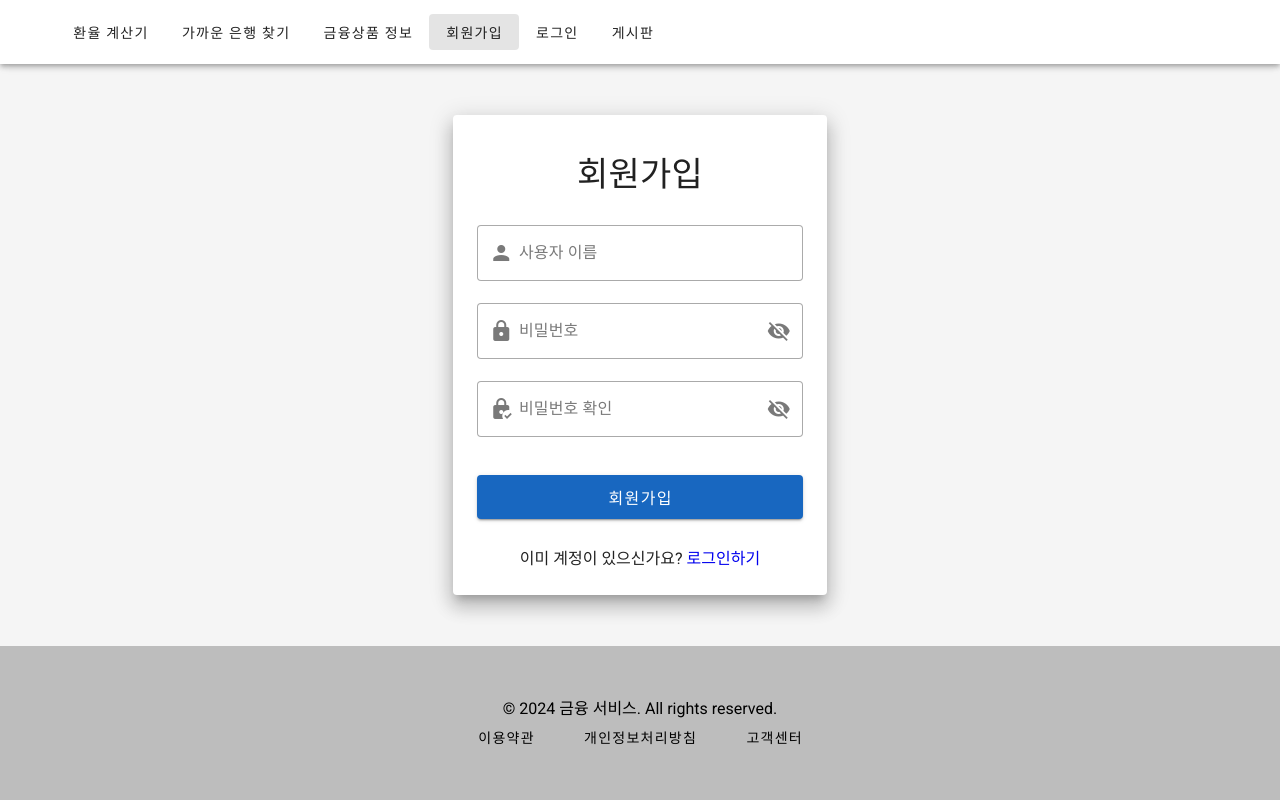
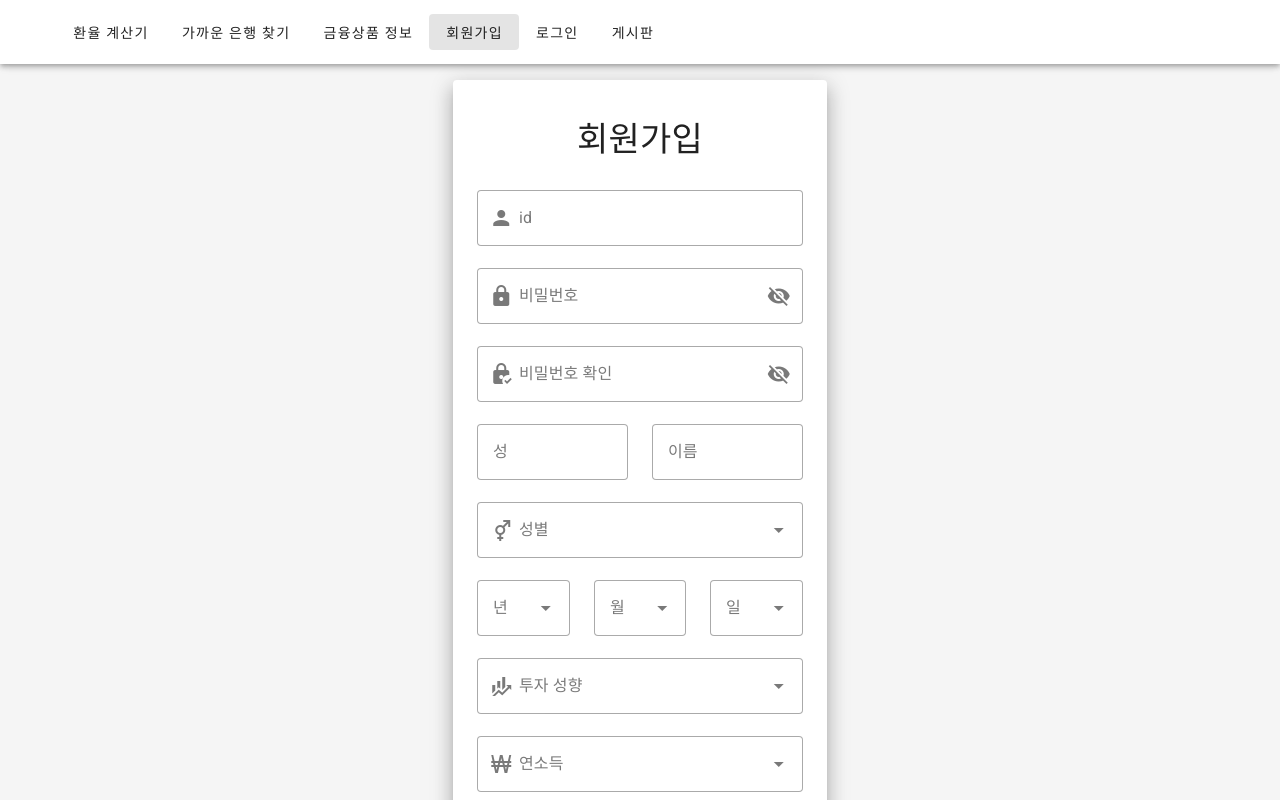
Before and after one commit to Meista765/ssafy-projects, a Vue app in the folder final-pjt-front/: page /signup in a window 1280 px wide. Shown: the top 800 px of the page. Built offline with nearby package versions, Linux system fonts and the light colour scheme; no server answers.

Commit message:
:sparkles: 변경 된 유저 모델에 따른 회원가입 폼 변경 완료

```diff
--- a/final-pjt-front/src/views/Auth/SignUpView.vue
+++ b/final-pjt-front/src/views/Auth/SignUpView.vue
@@ -10,11 +10,11 @@
           <v-form @submit.prevent="signUp">
             <v-text-field
               v-model="username"
-              label="사용자 이름"
+              label="id"
               prepend-inner-icon="mdi-account"
               variant="outlined"
               required
-              :rules="[v => !!v || '사용자 이름을 입력해주세요']"
+              :rules="[v => !!v || 'id 입력해주세요']"
             ></v-text-field>
 
             <v-text-field
@@ -44,6 +44,115 @@
               @click:append-inner="showPassword2 = !showPassword2"
             ></v-text-field>
 
+            <v-row>
+              <v-col col="6">
+                <v-text-field
+                v-model="last_name"
+                label="성"
+                prepend-inner-icon=""
+                variant="outlined"
+                required
+                :rules="[ v=> !!v || '성을 입력해주세요']"
+                ></v-text-field>
+              </v-col>
+              <v-col col="6">
+                <v-text-field
+                  v-model="first_name"
+                  label="이름"
+                  prepend-inner-icon=""
+                  variant="outlined"
+                  required
+                  :rules="[ v=> !!v || '이름을 입력해주세요']"
+                ></v-text-field>
+              </v-col>
+            </v-row>
+
+            <v-select
+              v-model="gender"
+              :items="genderOptions"
+              item-title="text"
+              item-value="value"
+              label="성별"
+              prepend-inner-icon="mdi-gender-male-female"
+              variant="outlined"
+              required
+              :rules="[v => !!v || '성별을 선택해주세요']"
+            ></v-select>
+
+            <v-row>
+              <v-col cols="4">
+                <v-select
+                  v-model="birthYear"
+                  :items="yearOptions"
+                  label="년"
+                  variant="outlined"
+                  required
+                  :rules="[v => !!v || '년도를 선택해주세요']"
+                ></v-select>
+              </v-col>
+              <v-col cols="4">
+                <v-select
+                  v-model="birthMonth"
+                  :items="monthOptions"
+                  label="월"
+                  variant="outlined"
+                  required
+                  :rules="[v => !!v || '월을 선택해주세요']"
+                ></v-select>
+              </v-col>
+              <v-col cols="4">
+                <v-select
+                  v-model="birthDay"
+                  :items="dayOptions"
+                  label="일"
+                  variant="outlined"
+                  required
+                  :rules="[v => !!v || '일을 선택해주세요']"
+                ></v-select>
+              </v-col>
+            </v-row>
+
+            <!-- 투자 성향 -->
+            <v-select
+              v-model="investmentType"
+              :items="investmentTypeOtions"
+              item-title="text"
+              item-value="value"
+              label="투자 성향"
+              prepend-inner-icon="mdi-finance"
+              variant="outlined"
+              required
+              :rules="[v => !!v || '투자 성향을 선택해주세요']"
+            >
+            </v-select>
+
+            <!--연소득-->
+            <v-select
+              v-model="annualIncome"
+              :items="annualIncomeOptions"
+              item-title="text"
+              item-value="value"
+              label="연소득"
+              prepend-inner-icon="mdi-currency-krw"
+              variant="outlined"
+              required
+              :rules="[v => !!v || '연소득을 선택해주세요']"
+            >
+            </v-select>
+
+            <!--목표 저축액-->
+            <v-select
+              v-model="savingsGoal"
+              :items="savingsGoalOptions"
+              item-title="text"
+              item-value="value"
+              label="목표 저축액"
+              prepend-inner-icon="mdi-target"
+              variant="outlined"
+              required
+              :rules="[v => !!v || '목표 저축액을 선택해주세요']"
+            >
+            </v-select>
             <v-btn
               type="submit"
               color="primary"
@@ -70,23 +179,127 @@
 </template>
 
 <script setup>
-import { ref } from 'vue'
+import { ref, computed, watch } from 'vue'
 import { useAuthStore } from '@/stores/auth'
 
+// 변수
+
+// 기본 정보
 const username = ref(null)
 const password1 = ref(null)
 const password2 = ref(null)
 const showPassword1 = ref(false)
 const showPassword2 = ref(false)
 
+
+// 성별 정보
+const gender = ref(null)
+const genderOptions = [
+  { text: '남성', value: 'M' },
+  { text: '여성', value: 'F' },
+]
+
+// 이름 정보
+const first_name = ref(null)
+const last_name = ref(null)
+
+/// 생년월일 정보
+const birthYear = ref(null)
+const birthMonth = ref(null)
+const birthDay = ref(null)
+
+const currentYear = new Date().getFullYear()
+const yearOptions = []
+for (let y = currentYear; y >= 1900; y--) {
+  yearOptions.push(y)
+}
+
+// 투자 성향 정보
+const investmentType = ref(null)
+const investmentTypeOtions = [
+  {text: '안정형', value: 'conservative'},
+  {text: '중립형', value: 'moderate'},
+  {text: '공격형', value: 'aggresive'},
+
+]
+
+// 연소득 정보
+const annualIncome = ref(null)
+const annualIncomeOptions = [
+  { text: '~2000만원', value: '0'},
+  { text: '2000만원~3500만원', value: '1'},
+  { text: '3500만원~5000만원', value: '2'},
+  { text: '5000만원~7000만원', value: '3'},
+  { text: '7000만원~1억원', value: '4'},
+  { text: '1억원~', value: '5'},
+]
+
+// 목표 저축액
+const savingsGoal = ref(null)
+const savingsGoalOptions = [
+  { text: '~100만원', value: '0' },
+  { text: '100만원~1000만원', value: '1' },
+  { text: '1000만원~5000만원', value: '2' },
+  { text: '5000만원~7000만원', value: '3' },
+  { text: '7000만원~1억원', value: '4' },
+  { text: '1억원~', value: '5' },
+]
+
+const monthOptions = Array.from({ length: 12 }, (v, k) => k + 1)
+
+const dayOptions = ref([])
+
+watch([birthYear, birthMonth], () => {
+  if (birthYear.value && birthMonth.value) {
+    const daysInMonth = new Date(birthYear.value, birthMonth.value, 0).getDate()
+    dayOptions.value = Array.from({ length: daysInMonth }, (v, k) => k + 1)
+  } else {
+    dayOptions.value = []
+  }
+})
+
+
+// 생년월일 조합
+const birthDate = computed(() => {
+  if (birthYear.value && birthMonth.value && birthDay.value) {
+    const month = birthMonth.value.toString().padStart(2, '0')
+    const day = birthDay.value.toString().padStart(2, '0')
+    return `${birthYear.value}-${month}-${day}`
+  }
+  return null
+})
+
 const store = useAuthStore()
-
+const age = computed(() => {
+  if (birthDate.value) {
+    const today = new Date()
+    const birthDateObj = new Date(birthDate.value)
+    let age = today.getFullYear() - birthDateObj.getFullYear()
+    const monthDiff = today.getMonth() - birthDateObj.getMonth()
+    if (
+      monthDiff < 0 ||
+      (monthDiff === 0 && today.getDate() < birthDateObj.getDate())
+    ) {
+      age--
+    }
+    return age
+  }
+  return null
+})
 const signUp = async function () {
   try {
     const payload = {
       username: username.value,
       password1: password1.value,
-      password2: password2.value
+      password2: password2.value,
+      first_name: first_name.value,
+      last_name: last_name.value,
+      gender: gender.value,
+      birth_date:birthDate.value,
+      age: age.value,
+      investment_style: investmentType.value,
+      annual_income: annualIncome.value,
+      savings_goal: savingsGoal.value
     }
     await store.signUp(payload)
   } catch (error) {
```
